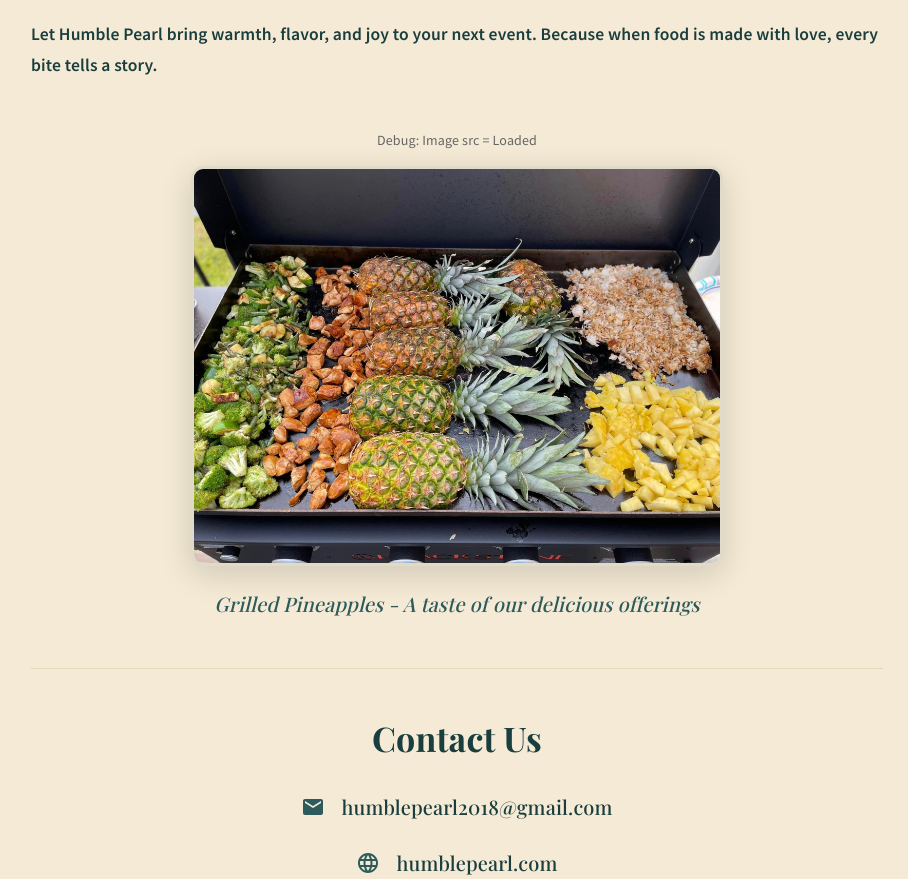
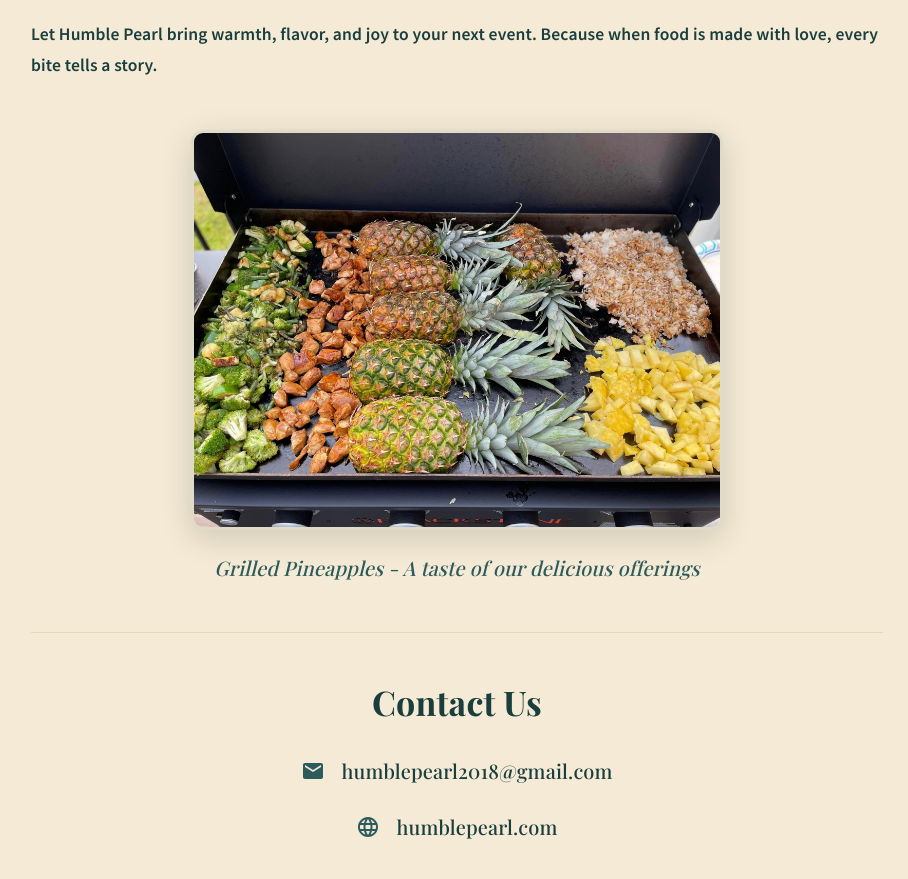
Before and after one commit to jaymeeGleason/humble-pearl-catering, a React (Create React App) app in the folder client/: page / in a window 1280 px wide. Shown: the part 980-1859 px from the top of the page, without its empty margins (183-1091 px from the left). After the commit the page ends 1823 px from the top, so only its background shows below. Built offline with nearby package versions, Linux system fonts and the light colour scheme.

Commit message:
Clean up debug code - grilled pineapples image working
- Remove debug text and console logging
- Keep the beautiful grilled pineapples image display
- Site is now clean and production-ready

```diff
--- a/client/src/pages/Home.js
+++ b/client/src/pages/Home.js
@@ -98,9 +98,6 @@ const Home = () => {
 
         {/* Featured Food Image */}
         <Box sx={{ textAlign: 'center', mb: 6 }}>
-          <Typography variant="body2" sx={{ mb: 2, color: '#666' }}>
-            Debug: Image src = {grilledPineapples ? 'Loaded' : 'Not loaded'}
-          </Typography>
           <Box
             component="img"
             src={grilledPineapples}
@@ -113,11 +110,6 @@ const Home = () => {
               boxShadow: '0 8px 32px rgba(0, 0, 0, 0.15)',
               border: '3px solid rgba(45, 90, 90, 0.1)',
             }}
-            onError={(e) => {
-              console.error('Image failed to load:', e);
-              e.target.style.display = 'none';
-            }}
-            onLoad={() => console.log('Image loaded successfully')}
           />
           <Typography variant="h6" component="p" sx={{
             mt: 2,
```
